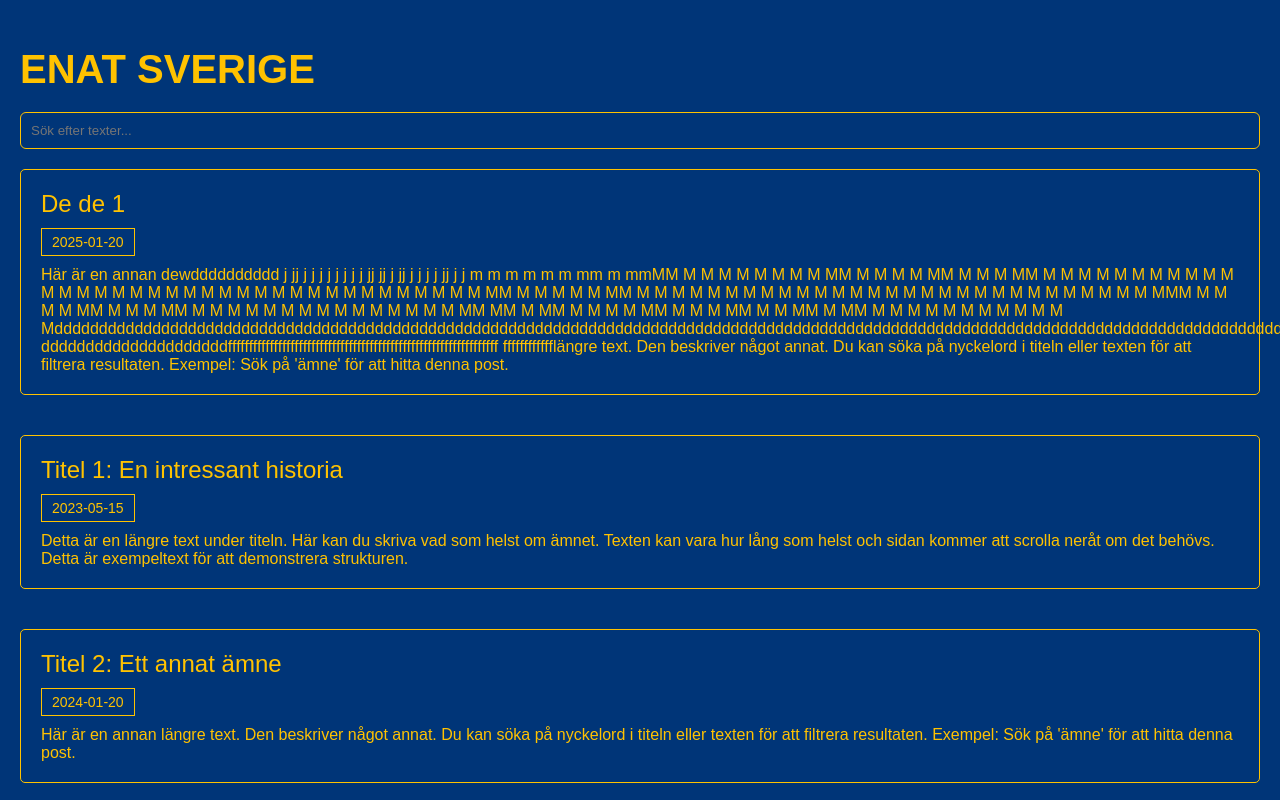
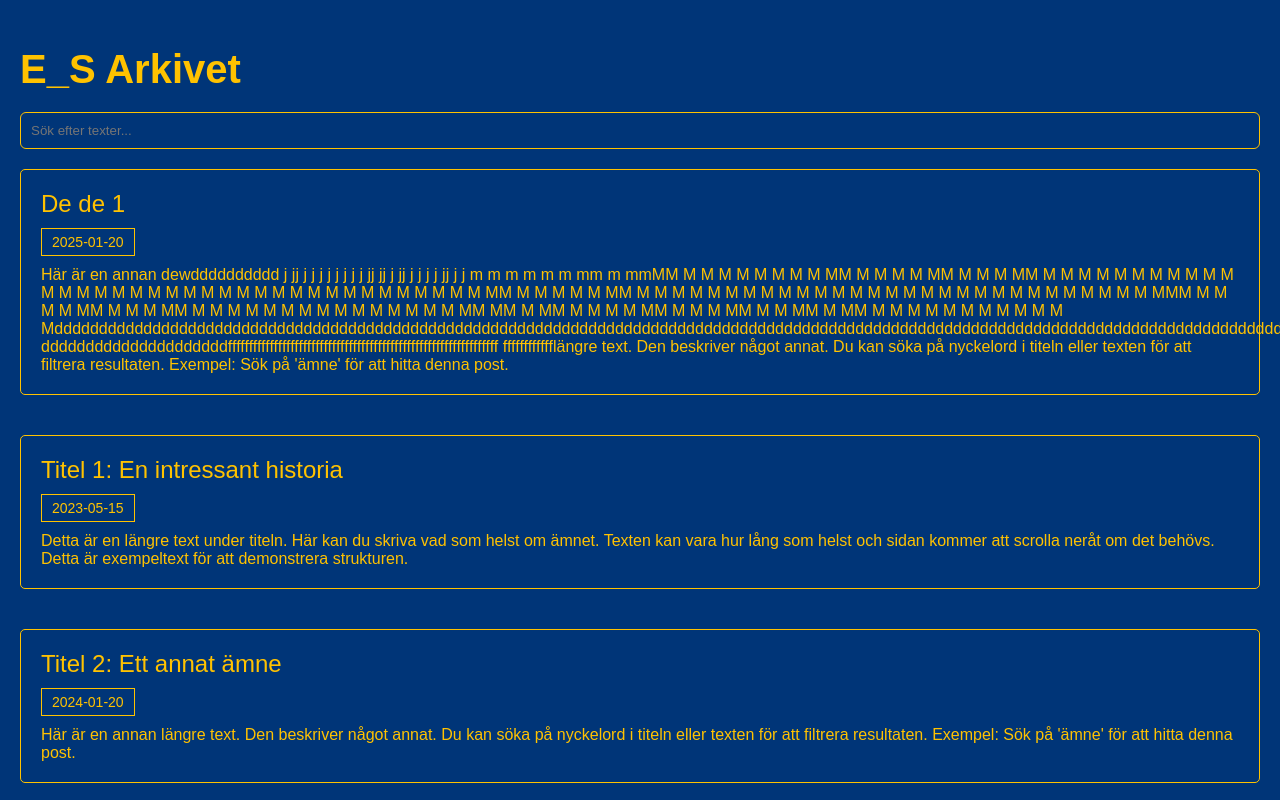
Before and after one commit to enatsverige/arkiv, a plain HTML site: page index.html in a window 1280 px wide. Shown: the top 800 px of the page. Drawn offline with Linux system fonts and the light colour scheme.

Commit message:
Change header text from 'ENAT SVERIGE' to 'E_S Arkivet'

```diff
--- a/index.html
+++ b/index.html
@@ -108,7 +108,7 @@
 </head>
 <body>
 
-  <h1>ENAT SVERIGE</h1>
+  <h1>E_S Arkivet</h1>
     </style>
 </head>
 <body>
```
